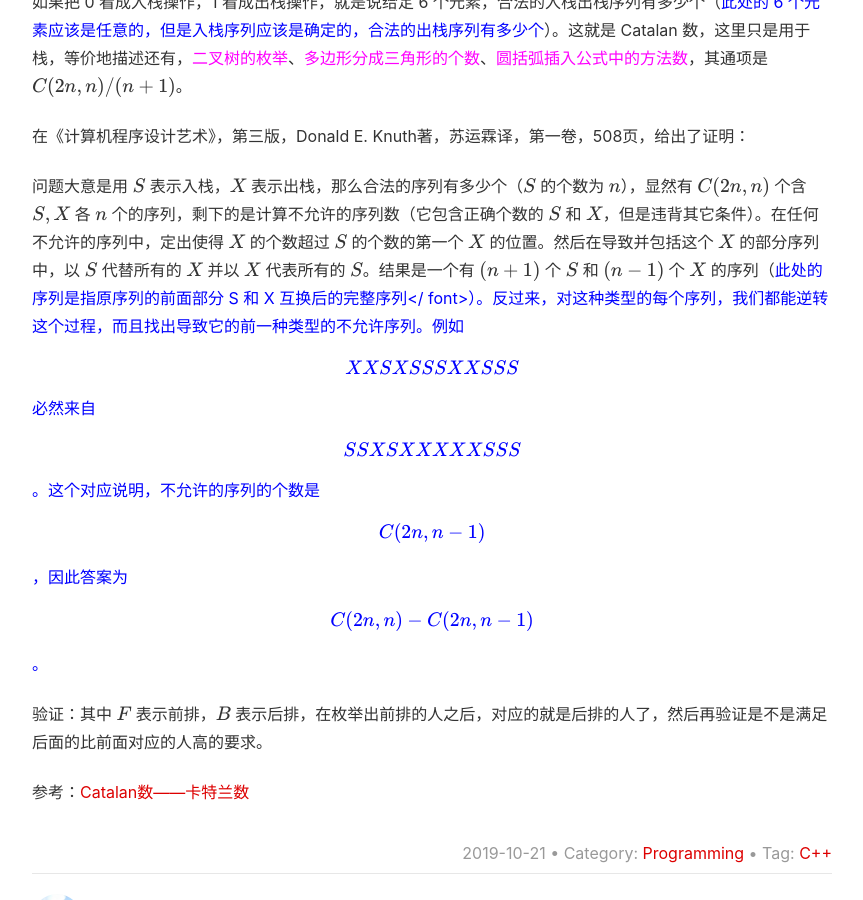
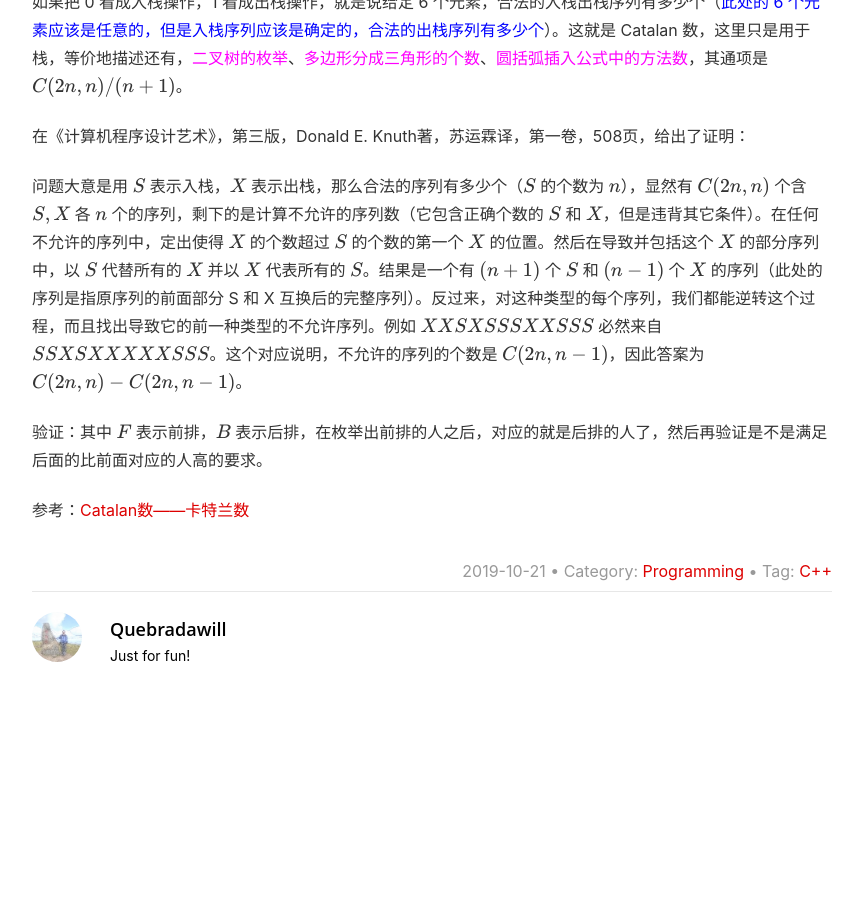
Before and after one commit to Quebradawill/quebrada.github.io, a Jekyll site: the page built from _posts/2019-10-18-data-structure.md, in a window 1280 px wide and 900 px high, scrolled down 902 px. Shown: the whole window, without its empty margins (208-1071 px from the left). Built offline with Jekyll 4.4.1, drawn with Linux system fonts in a browser that asks for light colours; formulas are drawn with MathJax 3; a script that is not in the unit is left out; comment, search, counter and statistics services are not loaded; after the commit the page ends 1606 px from its top, so only the background shows below that.

Commit message:
Update 2019-10-18-data-structure.md

```diff
--- a/_posts/2019-10-18-data-structure.md
+++ b/_posts/2019-10-18-data-structure.md
@@ -34,7 +34,7 @@ OK，问题已经解决。
 
 在《计算机程序设计艺术》，第三版，Donald E. Knuth著，苏运霖译，第一卷，508页，给出了证明：
 
-问题大意是用 $$S$$ 表示入栈，$$X$$ 表示出栈，那么合法的序列有多少个（$$S$$ 的个数为 $$n$$），显然有 $$C(2n, n)$$ 个含 $$S, X$$ 各 $$n$$ 个的序列，剩下的是计算不允许的序列数（它包含正确个数的 $$S$$ 和 $$X$$，但是违背其它条件）。在任何不允许的序列中，定出使得 $$X$$ 的个数超过 $$S$$ 的个数的第一个 $$X$$ 的位置。然后在导致并包括这个 $$X$$ 的部分序列中，以 $$S$$ 代替所有的 $$X$$ 并以 $$X$$ 代表所有的 $$S$$。结果是一个有 $$(n+1)$$ 个 $$S$$ 和 $$(n-1)$$ 个 $$X$$ 的序列（<font color='blue'>此处的序列是指原序列的前面部分 S 和 X 互换后的完整序列</ font>）。反过来，对这种类型的每个序列，我们都能逆转这个过程，而且找出导致它的前一种类型的不允许序列。例如 $$XXSXSSSXXSSS$$ 必然来自 $$SSXSXXXXXSSS$$。这个对应说明，不允许的序列的个数是 $$C(2n, n-1)$$，因此答案为 $$C(2n, n) - C(2n, n-1)$$。
+问题大意是用 $$S$$ 表示入栈，$$X$$ 表示出栈，那么合法的序列有多少个（$$S$$ 的个数为 $$n$$），显然有 $$C(2n, n)$$ 个含 $$S, X$$ 各 $$n$$ 个的序列，剩下的是计算不允许的序列数（它包含正确个数的 $$S$$ 和 $$X$$，但是违背其它条件）。在任何不允许的序列中，定出使得 $$X$$ 的个数超过 $$S$$ 的个数的第一个 $$X$$ 的位置。然后在导致并包括这个 $$X$$ 的部分序列中，以 $$S$$ 代替所有的 $$X$$ 并以 $$X$$ 代表所有的 $$S$$。结果是一个有 $$(n+1)$$ 个 $$S$$ 和 $$(n-1)$$ 个 $$X$$ 的序列（此处的序列是指原序列的前面部分 S 和 X 互换后的完整序列）。反过来，对这种类型的每个序列，我们都能逆转这个过程，而且找出导致它的前一种类型的不允许序列。例如 $$XXSXSSSXXSSS$$ 必然来自 $$SSXSXXXXXSSS$$。这个对应说明，不允许的序列的个数是 $$C(2n, n-1)$$，因此答案为 $$C(2n, n) - C(2n, n-1)$$。
 
 验证：其中 $$F$$ 表示前排，$$B$$ 表示后排，在枚举出前排的人之后，对应的就是后排的人了，然后再验证是不是满足后面的比前面对应的人高的要求。
 
```
